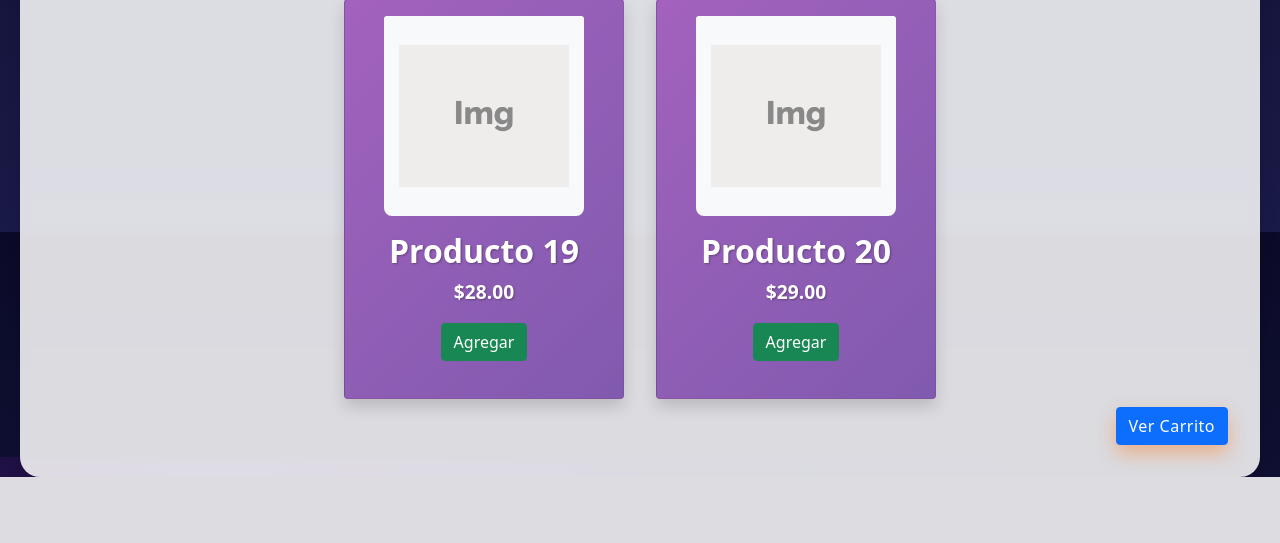
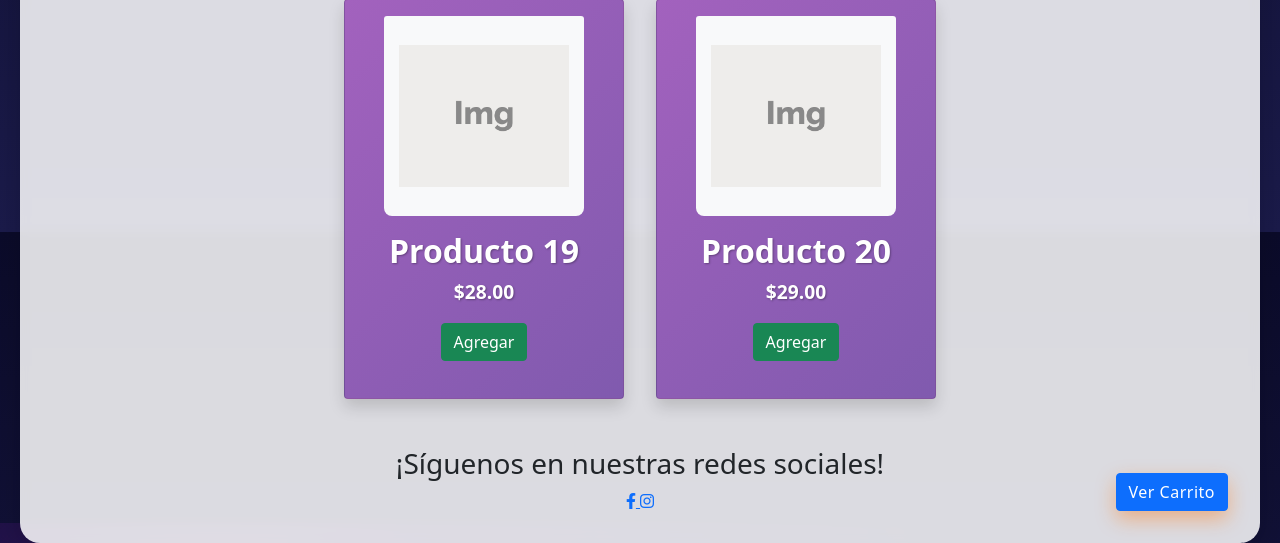
Before and after one commit to yzkrafabf/sinkro, a PHP site: page / in a window 1280 px wide. Shown: the part 2968-3511 px from the top of the page. Before the commit the page ends 3445 px from the top, so only its background shows below. Run offline with PHP 8.4, Linux system fonts and the light colour scheme; data comes from the database, SQL or seed files in the repository.

Commit message:
index.php

```diff
--- a/index.php
+++ b/index.php
@@ -16,6 +16,10 @@ $productos = $conn->query("SELECT * FROM productos");
   <!-- Bootstrap CSS -->
   <link href="https://cdn.jsdelivr.net/npm/bootstrap@5.1.3/dist/css/bootstrap.min.css" rel="stylesheet"
     integrity="sha384-1BmE4kWBq78iYhFldvKuhfTAU6auU8tT94WrHftjDbrCEXSU1oBoqyl2QvZ6jIW3" crossorigin="anonymous">
+  <!-- Font Awesome -->
+  <link rel="stylesheet" href="https://cdnjs.cloudflare.com/ajax/libs/font-awesome/6.0.0/css/all.min.css"
+    integrity="sha512-9usAa10IRO0HhonpyAIVpjrylPvoDwiPUiKdWk5t3PyolY1cOd4DSE0Ga+ri4AuTroPR5aQvXU9xC6qOPnzFeg=="
+    crossorigin="anonymous" referrerpolicy="no-referrer" />
   <link rel="stylesheet" href="css/estilo.css">
   <link rel="stylesheet" href="css/bootstrap.min.css">
   <title>Tienda de Snacks</title>
@@ -74,6 +78,26 @@ $productos = $conn->query("SELECT * FROM productos");
         </div>
       </div>
     </section>
+
+    <!-- Redes Sociales al final de la página -->
+    <footer class="social-footer">
+      <div class="container">
+        <div class="row">
+          <div class="col-12 text-center">
+            <h3 class="social-title">¡Síguenos en nuestras redes sociales!</h3>
+            <div class="social-media-links-footer">
+              <a href="https://www.facebook.com/share/1AxW1s8x6V/" target="_blank" class="social-link-footer facebook">
+                <i class="fab fa-facebook-f"></i>
+              </a>
+              <a href="https://www.instagram.com/zinkroshop" target="_blank" class="social-link-footer instagram">
+                <i class="fab fa-instagram"></i>
+              </a>
+            </div>
+          </div>
+        </div>
+      </div>
+    </footer>
+
     <div class="position-absolute bottom-0 end-0">
       <a class="ver-carrito btn btn-primary" href="carrito.php" target="_blank">Ver Carrito</a>
     </div>
```
